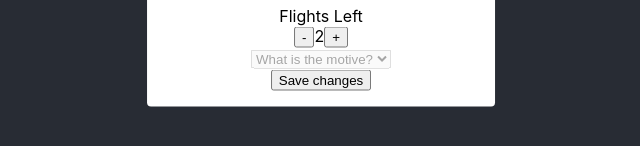
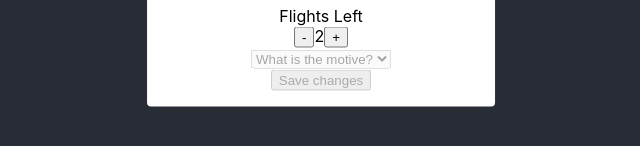
Before and after one commit to aranchafoz/flights-modal, a React (Create React App) app: page / in a window 1280 px wide. Both pictures are taken after a click on the button "Edit Flights". Shown: the part 396-542 px from the top of the page, without its empty margins (319-959 px from the left). Built offline with nearby package versions, Linux system fonts and the light colour scheme.

Commit message:
test: add test coverage to motive selector & save changes button

```diff
--- a/src/components/EditSubscriberFlightsModal/EditSubscriberFlightsModal.tsx
+++ b/src/components/EditSubscriberFlightsModal/EditSubscriberFlightsModal.tsx
@@ -3,6 +3,7 @@ import { ModalWrapper } from "./EditSubscriberFlightsModal.styles";
 import {
   EditQuotaType,
   QUOTA_REASONS_FOR_TYPE,
+  editQuotaTypes,
 } from "../../constants/editQuotaReasons";
 
 const MIN_FLIGTHS_LEFT = 0;
@@ -10,17 +11,20 @@ const MAX_FLIGHTS_LEFT = 3;
 
 interface EditSubscriberFlightsModalProps {
   flightsLeft?: number;
+  onClose?: VoidFunction;
+  onSubmit?: (flightsLeft: number, motive: string) => void;
 }
 
 export const EditSubscriberFlightsModal = ({
   flightsLeft = 0,
+  onSubmit,
 }: EditSubscriberFlightsModalProps) => {
   const [newFlightsLeft, setNewFlightsLeft] = useState(flightsLeft);
   const [selectedMotive, setSelectedMotive] = useState<string>("");
 
   const editQuotaType = useMemo<EditQuotaType | null>(() => {
-    if (newFlightsLeft < flightsLeft) return "decrease";
-    if (newFlightsLeft > flightsLeft) return "increase";
+    if (newFlightsLeft < flightsLeft) return editQuotaTypes.decrease;
+    if (newFlightsLeft > flightsLeft) return editQuotaTypes.increase;
     return null;
   }, [newFlightsLeft, flightsLeft]);
 
@@ -32,6 +36,7 @@ export const EditSubscriberFlightsModal = ({
 
   const canDecreaseQuota = newFlightsLeft > MIN_FLIGTHS_LEFT;
   const canIncreaseQuota = newFlightsLeft < MAX_FLIGHTS_LEFT;
+  const canSaveChanges = editQuotaType && selectedMotive;
 
   const handleDecreaseFlightsLeft = () => {
     if (!canDecreaseQuota) return;
@@ -45,6 +50,10 @@ export const EditSubscriberFlightsModal = ({
 
   const handleMotiveChange = (e: ChangeEvent<HTMLSelectElement>) => {
     setSelectedMotive(e.target.value);
+  };
+
+  const handleSubmit = () => {
+    onSubmit?.(newFlightsLeft, selectedMotive);
   };
 
   return (
@@ -73,8 +82,8 @@ export const EditSubscriberFlightsModal = ({
       </div>
       <label>
         <select
-          name="motive-selector"
-          disabled={!editQuotaType}
+          data-testid="motive-selector"
+          disabled={!editQuotaType} // Should be disabled or just display 0 options?
           value={selectedMotive}
           onChange={handleMotiveChange}
         >
@@ -88,7 +97,13 @@ export const EditSubscriberFlightsModal = ({
         </select>
       </label>
       <div>
-        <button>Save changes</button>
+        <button
+          data-testid="save-changes-button"
+          disabled={!canSaveChanges}
+          onClick={handleSubmit}
+        >
+          Save changes
+        </button>
       </div>
     </ModalWrapper>
   );
--- a/src/constants/editQuotaReasons.ts
+++ b/src/constants/editQuotaReasons.ts
@@ -15,7 +15,11 @@ export const REMOVE_QUOTA_REASONS: QuotaReasons = [
   "Other",
 ];
 
-export type EditQuotaType = "increase" | "decrease";
+export const editQuotaTypes: { [key: string]: string } = {
+  increase: "increase",
+  decrease: "decrease",
+};
+export type EditQuotaType = keyof typeof editQuotaTypes;
 
 export const QUOTA_REASONS_FOR_TYPE: { [key in EditQuotaType]: QuotaReasons } =
   {
```
Also changed, not shown: 2 other files (tests, documents, lock files or other folders).
